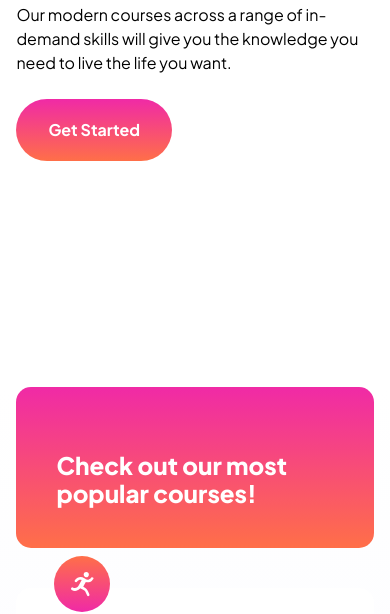
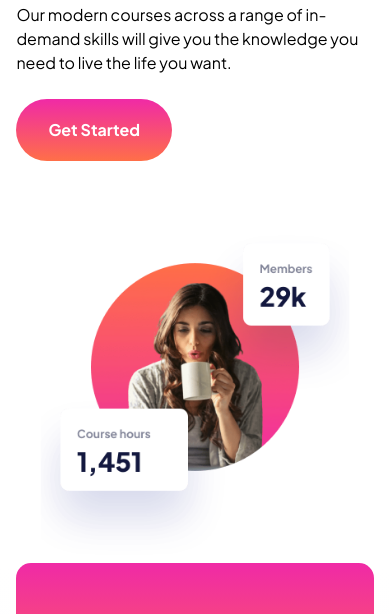
Before and after one commit to humarroquin/Skilled-e-learning-landing-page, a plain HTML site: page index.html in a window 390 px wide. Shown: the part 241-855 px from the top of the page. Drawn offline with Linux system fonts and the light colour scheme.

Commit message:
Updated index.html and styles.css
Added the mobile image to the HTML and positioned the hero image for desktop and tablet.

```diff
--- a/index.html
+++ b/index.html
@@ -31,6 +31,11 @@
             the knowledge you need to live the life you want.
           </p>
           <a href="#" class="btn btn--body">Get Started</a>
+          <img
+            src="/assets/image-hero-mobile@2x.png"
+            alt=""
+            class="hero__mobile-img"
+          />
         </div>
       </section>
       <section class="courses">
--- a/styles.css
+++ b/styles.css
@@ -163,12 +163,28 @@ body {
   line-height: 1.5;
 
   background: url(/assets/image-hero-desktop@2x.png);
-  background-size: 70%;
+  background-size: 68%;
   background-repeat: no-repeat;
-  background-position: 45rem -10rem;
+  background-position: top -15% right -50%;
   background-color: var(--gradient-3);
 
   -webkit-font-smoothing: antialiased;
+}
+
+@media (max-width: 77em) {
+  body {
+    background: url(/assets/image-hero-tablet@2x.webp);
+    background-size: 68%;
+    background-repeat: no-repeat;
+    background-position: top -5% right -70%;
+  }
+}
+
+@media (max-width: 54em) {
+  body {
+    background-size: 80%;
+    background-position: top 0 right -130%;
+  }
 }
 
 /* header section */
@@ -182,7 +198,7 @@ body {
   width: 7.125rem;
 }
 
-@media (max-width: 48rem) {
+@media (max-width: 48em) {
   body {
     font-size: 1rem;
   }
@@ -200,25 +216,48 @@ body {
 /* hero section */
 .hero {
   padding-top: clamp(2.375rem, -1.2558rem + 15.4913vi, 10.75rem);
-  padding-bottom: 14.125rem;
+  padding-bottom: clamp(4.125rem, -0.977rem + 21.7687vi, 14.125rem);
 }
 
 .hero__title {
-  max-width: 29rem;
+  max-width: 50%;
   margin-bottom: 1.8125rem;
 }
 
 .hero__description {
-  max-width: 27rem;
+  max-width: 42%;
   margin-bottom: 2.5rem;
 }
 
-@media (max-width: 48rem) {
+.hero__mobile-img {
+  display: none;
+}
+
+@media (max-width: 48em) {
   .hero__title {
     margin-bottom: 1.5625rem;
   }
   .hero__description {
     margin-bottom: 1.5rem;
+  }
+}
+
+@media (max-width: 32em) {
+  body {
+    background: none;
+  }
+  .hero {
+    padding-bottom: 0;
+  }
+  .hero__title,
+  .hero__description {
+    max-width: 100%;
+  }
+  .btn--body {
+    margin-bottom: 4.125rem;
+  }
+  .hero__mobile-img {
+    display: block;
   }
 }
 
```
